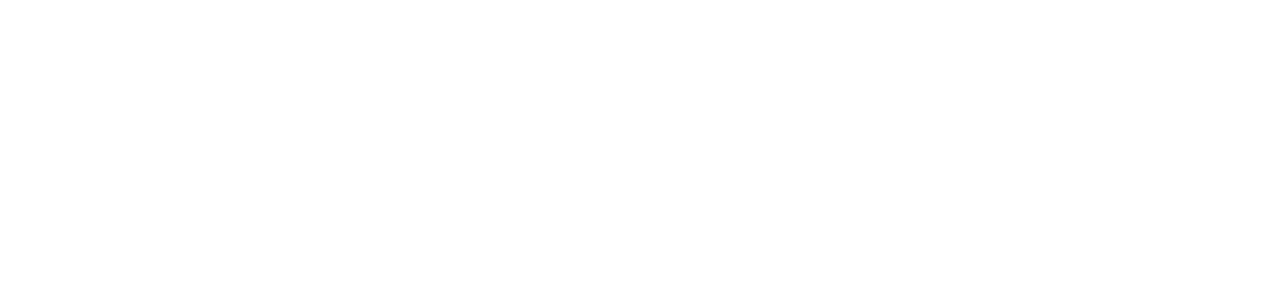
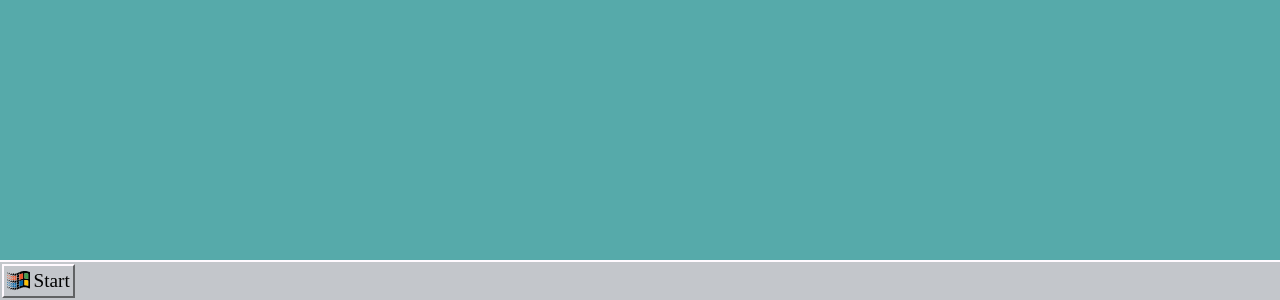
Before and after one commit to LaupWing/windows95, a Vue app: page / in a window 1280 px wide. Shown: the part 500-800 px from the top of the page. Built offline with nearby package versions, Linux system fonts and the light colour scheme.

Commit message:
start btn

```diff
--- a/src/App.vue
+++ b/src/App.vue
@@ -5,6 +5,10 @@
 </template>
 
 <style>
+@font-face {
+    font-family: PixelFJVerdana12pt;
+    src: url(./assets/fonts/microsoft.ttf) format('truetype');
+}
 *{
     margin: 0;
     padding:0;
@@ -15,6 +19,16 @@
     --mediumGrey:#ced1d6;
     --darkGrey: #86898E;
     --justWhite: white;
-    --justBlack: black;
+    --justBlack: rgba(0,0,0,.5);
+    --fontFam: PixelFJVerdana12pt;
+    font-family: var(--fontFam);
+}
+#app{
+    width: 100vw;
+    height: 100vh;
+    background: var(--turqoise);
+}
+button{
+    outline: none;
 }
 </style>
--- /dev/null
+++ b/src/components/Home/Navigator/NavigatorBar.vue
@@ -0,0 +1,40 @@
+<template>
+    <div id="Navigator-Bar">
+        <Button :className="'start-btn'">
+            <WindowsLogo/>
+            Start
+        </Button>
+    </div>
+</template>
+
+<script>
+import Button from '../../UI/Buttons/Button'
+import WindowsLogo from '../../Logos/Windows'
+export default {
+    name: 'Navigator-Bar',
+    components:{
+        Button,
+        WindowsLogo
+    },
+    data(){
+        return{
+
+        }
+    }
+}
+</script>
+
+<style scoped>
+#Navigator-Bar{
+    width: 100%;
+    position: absolute;
+    bottom: 0;
+    left: 0;
+    height: 40px;
+    background: var(--lightGrey);
+    border-top: var(--lighterGrey) solid 2px;
+    display: flex;
+    padding: 2px;
+    /* align-items: center; */
+}
+</style>
--- a/src/components/UI/Buttons/Button.vue
+++ b/src/components/UI/Buttons/Button.vue
@@ -4,7 +4,7 @@
         :class='className'
         :style={styleObj}
     >
-        {{content}}
+        <slot></slot>
     </button>
 </template>
 
@@ -16,10 +16,6 @@
             required: true,
             type: String
         },
-        content:{
-            type: String,
-            required: true
-        },
         styleObj:{
             type: Object
         }
@@ -28,5 +24,23 @@
 </script>
 
 <style>
+.button{
+   display: flex;
+   align-items: center;
+   background: var(--lightGrey);
+   padding: 3px;
+}
 
+.button.start-btn svg{
+    height: 80%;
+    margin-right: 3px;
+}
+.button.start-btn{
+    justify-content: center;
+    font-size: 1.2rem;
+    border-top: var(--lighterGrey) solid 2px;
+    border-left: var(--lighterGrey) solid 2px;
+    border-right: var(--justBlack) solid 2px;
+    border-bottom: var(--justBlack) solid 2px;
+}
 </style>
--- a/src/router/index.js
+++ b/src/router/index.js
@@ -1,14 +1,14 @@
 import Vue from 'vue'
 import VueRouter from 'vue-router'
-import Home from '../views/Home.vue'
+import Desktop from '../views/Desktop.vue'
 
 Vue.use(VueRouter)
 
 const routes = [
   {
     path: '/',
-    name: 'Home',
-    component: Home
+    name: 'Desktop',
+    component: Desktop
   }
 ]
 
--- /dev/null
+++ b/src/views/Desktop.vue
@@ -0,0 +1,24 @@
+<template>
+    <div id="Desktop">
+        <!-- <h1>Home page</h1>    -->
+        <!-- <img alt="Vue logo" src="../assets/logo.png"> -->
+        <NavigatorBar/>
+    </div>
+</template>
+
+<script>
+import NavigatorBar from '../components/Home/Navigator/NavigatorBar'
+export default {
+    name: 'Desktop',
+    components: {
+        NavigatorBar
+    }
+}
+</script>
+<style scoped>
+#Desktop{
+    position: relative;
+    width: 100%;
+    height: 100%;
+}
+</style>
--- a/src/views/Home.vue
+++ /dev/null
@@ -1,15 +0,0 @@
-<template>
-  <div class="home">
-    <!-- <img alt="Vue logo" src="../assets/logo.png"> -->
-  </div>
-</template>
-
-<script>
-
-export default {
-    name: 'Home',
-    components: {
-
-    }
-}
-</script>
```
Also changed, not shown: src/assets/fonts/1001fonts-pix-pixelfjverdana12pt-eula.txt (added), src/assets/fonts/PixelFJVerdana12pt.ttf (added), src/assets/fonts/microsoft.ttf (added).
